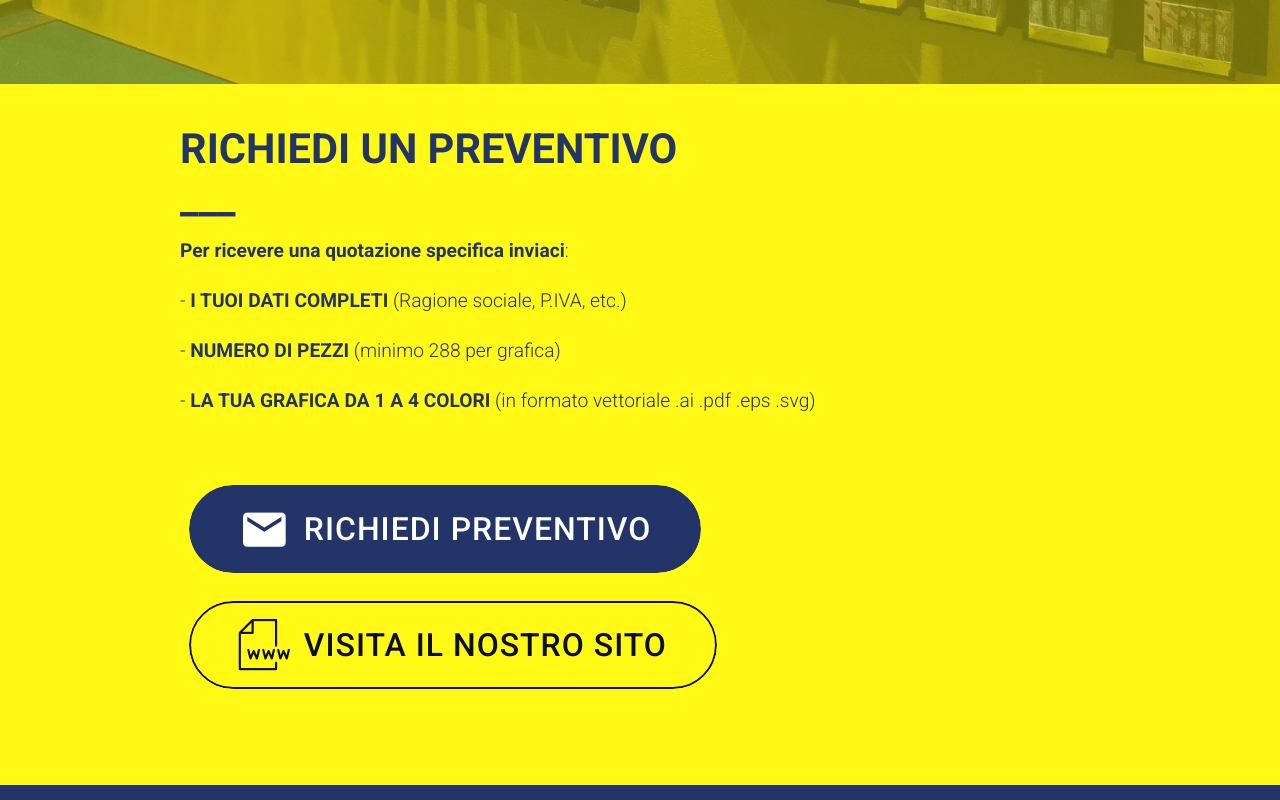
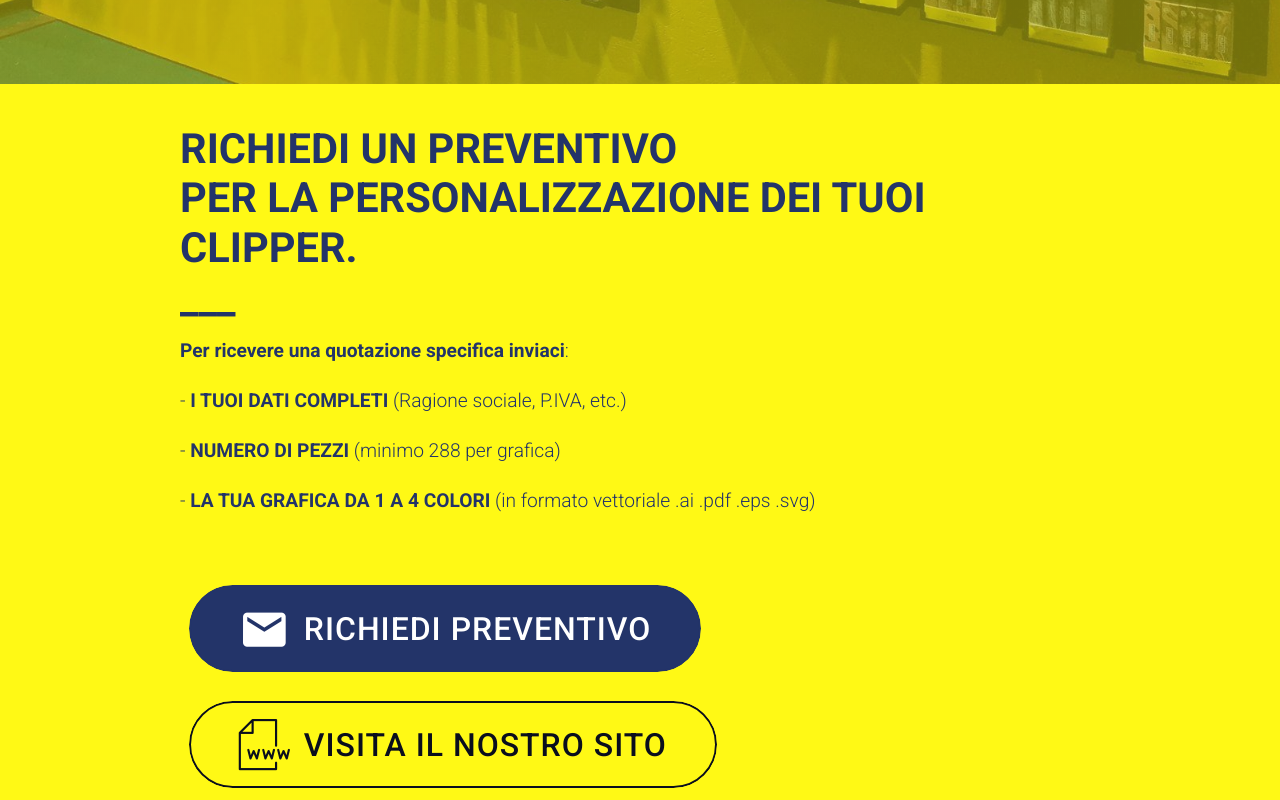
Before and after one commit to FamilyBro/FamilyBro.github.io, a plain HTML site: page index.html in a window 1280 px wide. Shown: the part 860-1660 px from the top of the page. Drawn offline with Linux system fonts and the light colour scheme; files whose address does not match are found by name.

Commit message:
create github pages

```diff
--- a/index.html
+++ b/index.html
@@ -68,7 +68,7 @@
     <div class="container align-center">
         <div class="row justify-content-center">
             <div class="media-container-column mbr-white col-md-10">
-                <h1 class="mbr-section-title pb-3 mbr-fonts-style display-2"><strong>RICHIEDI UN PREVENTIVO</strong><br><strong>___</strong></h1>
+                <h1 class="mbr-section-title pb-3 mbr-fonts-style display-2"><strong>RICHIEDI UN PREVENTIVO</strong><br><strong>PER LA PERSONALIZZAZIONE DEI TUOI CLIPPER.</strong><br><strong>___</strong></h1>
 
                 <h3 class="mbr-section-subtitle align-center mbr-light pb-3 mbr-fonts-style display-7"><strong>Per ricevere una quotazione specifica inviaci</strong>:<div><br></div><div>- <strong>I TUOI DATI COMPLETI</strong> (Ragione sociale, P.IVA, etc.)</div><div><br></div><div>- <strong>NUMERO DI PEZZI</strong> (minimo 288 per grafica)</div><div><br></div><div>- <strong>LA TUA GRAFICA DA 1 A 4 COLORI</strong> (in formato vettoriale .ai .pdf .eps .svg)</div><div><em><br></em></div></h3>
 
```
Also changed, not shown: 1 other file.
